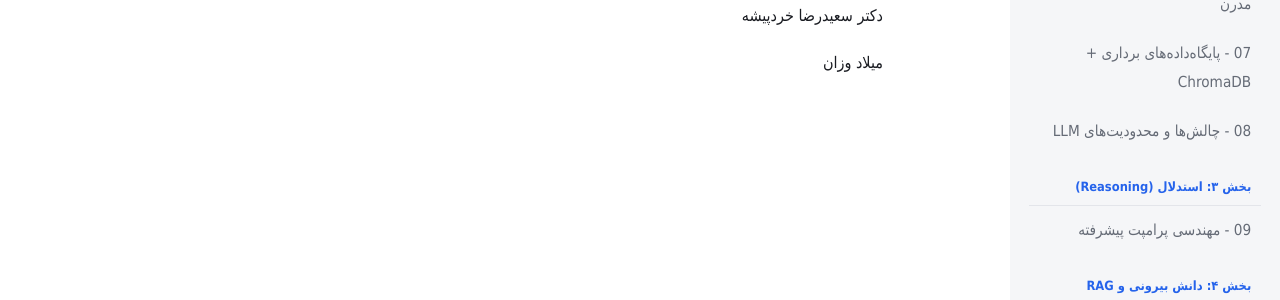
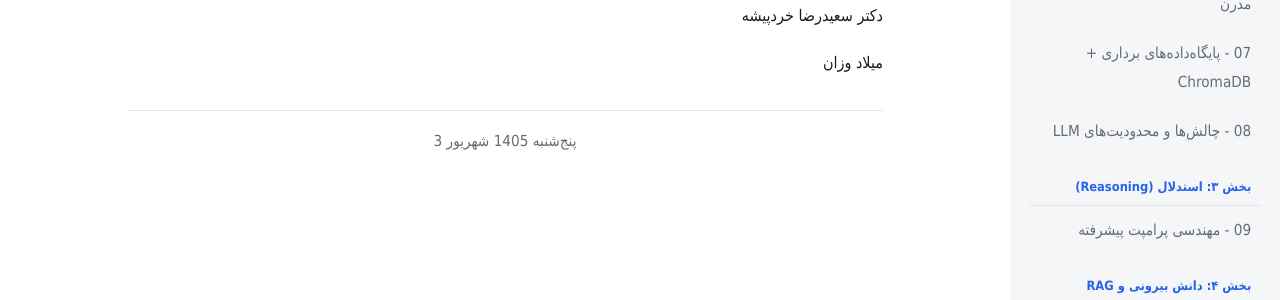
Before and after one commit to sbu-llm/notes, a Jekyll site: the page built from index.md, in a window 1280 px wide. Shown: the part 657-957 px from the top of the page. Built offline with Jekyll 4.4.1, drawn with Linux system fonts in a browser that asks for light colours; a style sheet for code colours, icons or effects is not loaded; part of the change alters nothing that is shown.

Commit message:
Update index.md

```diff
--- a/index.md
+++ b/index.md
@@ -30,3 +30,71 @@ Pick a lecture from the sidebar.
 To add a new lecture, upload a `.md` file into the `_notes/` folder in GitHub — the page is generated automatically. The site defaults to Persian; if an English version is also uploaded with the same `slug`, it appears when the EN button is selected.
 
 </div>
+
+
+
+
+
+<!-- ============================================ -->
+<!-- نمایش تاریخ شمسی (ساده)                      -->
+<!-- ============================================ -->
+<div id="persian-date" style="text-align: center; margin-top: 2rem; padding: 1rem; border-top: 1px solid var(--border); color: var(--muted); font-size: 0.95rem;">
+  <span id="date-display">در حال بارگذاری تاریخ...</span>
+</div>
+
+<script>
+  (function() {
+    // تابع تبدیل تاریخ میلادی به شمسی (بدون کتابخانه)
+    function toPersianDate(date) {
+      var persianMonths = [
+        'فروردین', 'اردیبهشت', 'خرداد', 'تیر', 'مرداد', 'شهریور',
+        'مهر', 'آبان', 'آذر', 'دی', 'بهمن', 'اسفند'
+      ];
+
+      function gregorianToJalali(gy, gm, gd) {
+        var g_d_m = [0, 31, 59, 90, 120, 151, 181, 212, 243, 273, 304, 334];
+        var gy2 = (gm > 2) ? (gy + 1) : gy;
+        var days = 355666 + (365 * gy) + Math.floor((gy2 + 3) / 4) - Math.floor((gy2 + 99) / 100) + Math.floor((gy2 + 399) / 400) + gd + g_d_m[gm - 1];
+        var jy = -1595 + (33 * Math.floor(days / 12053));
+        days %= 12053;
+        jy += 4 * Math.floor(days / 1461);
+        days %= 1461;
+        if (days > 365) {
+          jy += Math.floor((days - 1) / 366);
+          days = (days - 1) % 366;
+        }
+        var jm = (days < 186) ? 1 + Math.floor(days / 31) : 7 + Math.floor((days - 186) / 30);
+        var jd = 1 + ((days < 186) ? (days % 31) : ((days - 186) % 30));
+        return [jy, jm, jd];
+      }
+
+      var now = date || new Date();
+      var year = now.getFullYear();
+      var month = now.getMonth() + 1;
+      var day = now.getDate();
+
+      var jalali = gregorianToJalali(year, month, day);
+      return jalali[0] + ' ' + persianMonths[jalali[1] - 1] + ' ' + jalali[2];
+    }
+
+    // نمایش تاریخ
+    var dateDisplay = document.getElementById('date-display');
+    if (dateDisplay) {
+      var currentDate = new Date();
+      var persianDate = toPersianDate(currentDate);
+
+      // تشخیص زبان فعلی
+      var lang = document.documentElement.getAttribute('data-lang') || 'fa';
+
+      if (lang === 'fa') {
+        var weekDays = ['یک‌شنبه', 'دوشنبه', 'سه‌شنبه', 'چهارشنبه', 'پنج‌شنبه', 'جمعه', 'شنبه'];
+        var dayOfWeek = weekDays[currentDate.getDay()];
+        dateDisplay.textContent = dayOfWeek + ' ' + persianDate;
+      } else {
+        // نمایش به انگلیسی
+        var options = { weekday: 'long', year: 'numeric', month: 'long', day: 'numeric' };
+        dateDisplay.textContent = currentDate.toLocaleDateString('en-US', options);
+      }
+    }
+  })();
+</script>
```
